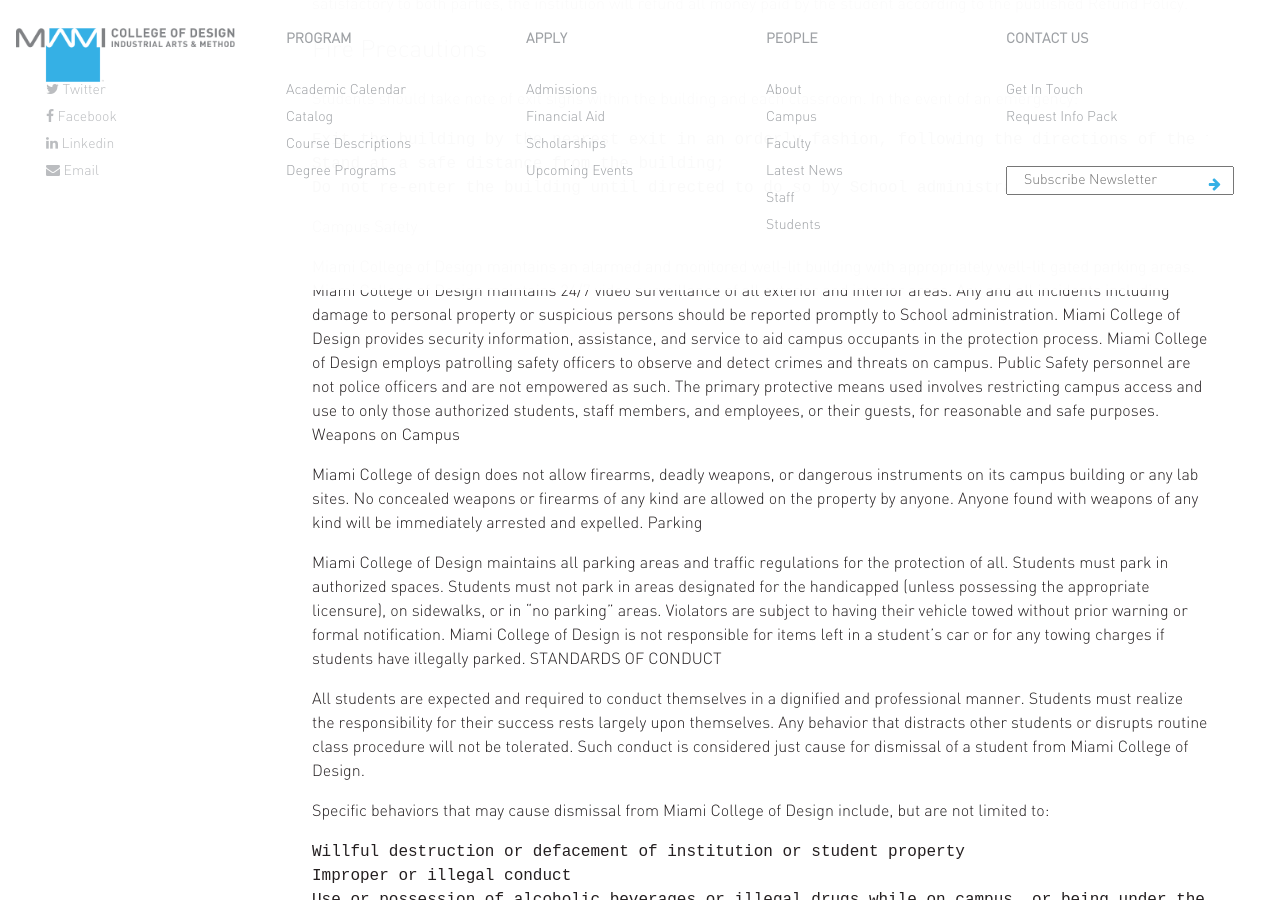
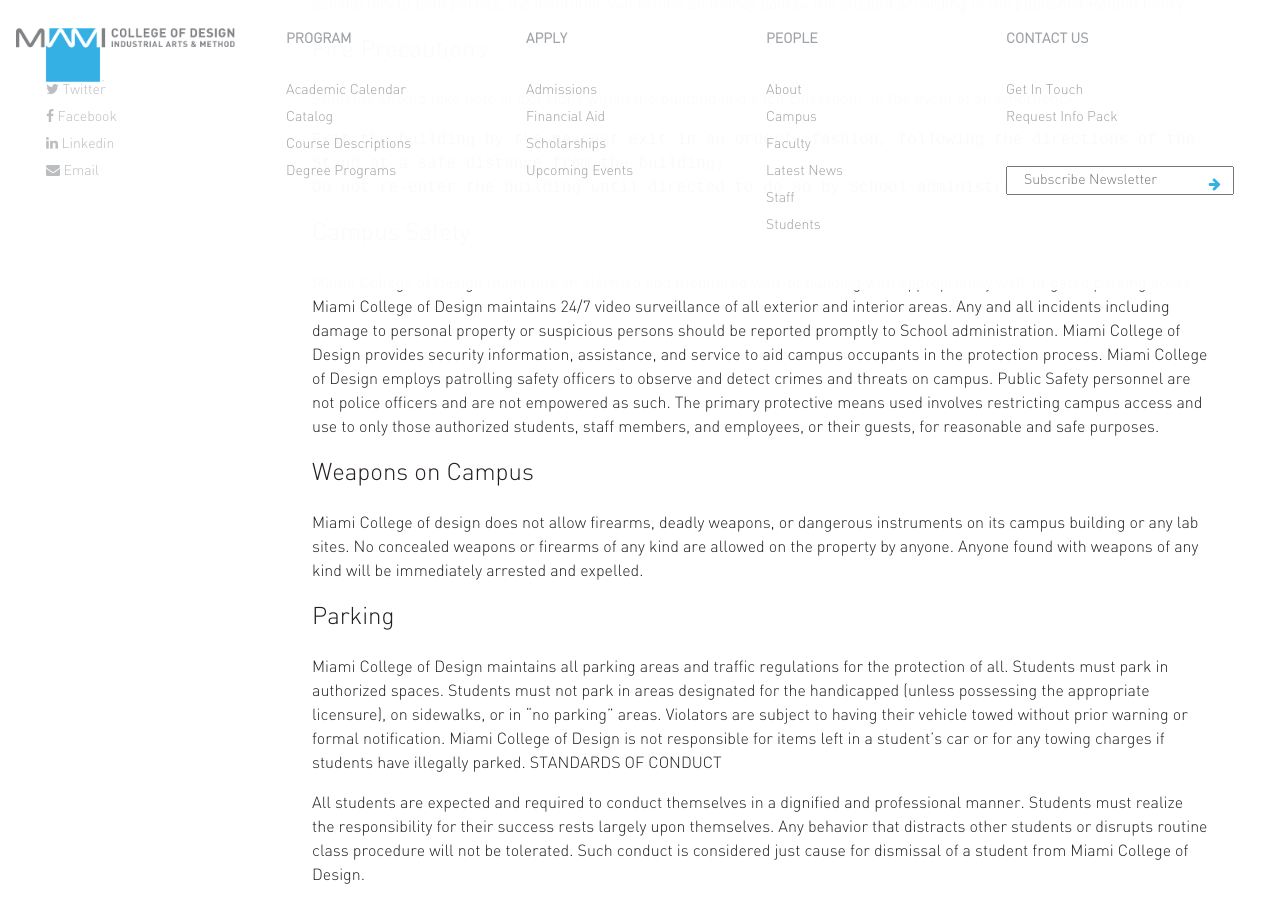
Before and after one commit to akritibhusal/MiamiCollegeofDesign, a Jekyll site: the page built from people/students.markdown, in a window 1280 px wide and 900 px high, scrolled down 3110 px. Built offline with Jekyll 4.4.1, drawn with Linux system fonts in a browser that asks for light colours; nearby versions of some CDN libraries; some of the changed text lies outside the part shown.

Commit message:
Updated Students

```diff
--- a/people/students.markdown
+++ b/people/students.markdown
@@ -123,13 +125,18 @@
     Stand at a safe distance from the building;
     Do not re-enter the building until directed to do so by School administration.
 
-Campus Safety
+## Campus Safety
+{:#campus-safety}
 
 Miami College of Design maintains an alarmed and monitored well-lit building with appropriately well-lit gated parking areas. Miami College of Design maintains 24/7 video surveillance of all exterior and interior areas. Any and all incidents including damage to personal property or suspicious persons should be reported promptly to School administration. Miami College of Design provides security information, assistance, and service to aid campus occupants in the protection process. Miami College of Design employs patrolling safety officers to observe and detect crimes and threats on campus. Public Safety personnel are not police officers and are not empowered as such. The primary protective means used involves restricting campus access and use to only those authorized students, staff members, and employees, or their guests, for reasonable and safe purposes.
-Weapons on Campus
+
+## Weapons on Campus
+{:#weapons}
 
 Miami College of design does not allow firearms, deadly weapons, or dangerous instruments on its campus building or any lab sites. No concealed weapons or firearms of any kind are allowed on the property by anyone. Anyone found with weapons of any kind will be immediately arrested and expelled.
-Parking
+
+## Parking
+{:#parking}
 
 Miami College of Design maintains all parking areas and traffic regulations for the protection of all. Students must park in authorized spaces. Students must not park in areas designated for the handicapped (unless possessing the appropriate licensure), on sidewalks, or in “no parking” areas. Violators are subject to having their vehicle towed without prior warning or formal notification. Miami College of Design is not responsible for items left in a student’s car or for any towing charges if students have illegally parked.
 STANDARDS OF CONDUCT
```
Also changed, not shown: other parts of people/students.markdown (+2 -0 lines).
